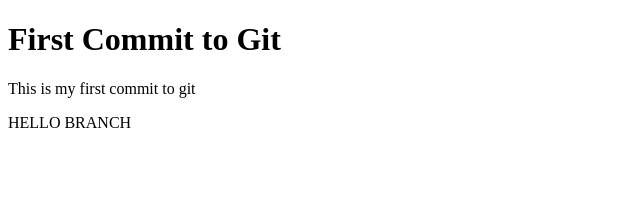
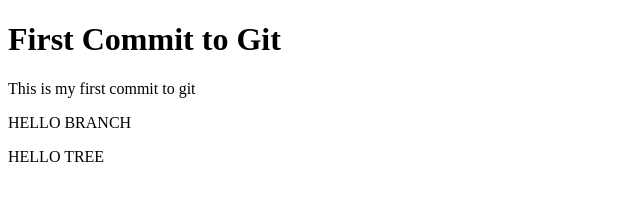
Before and after one commit to loopbutinfinite/gitpush, a plain HTML site: page index.html in a window 1280 px wide. Shown: the whole page, without its empty margins (0-640 px from the left). Drawn offline with Linux system fonts and the light colour scheme.

Commit message:
added p tag

```diff
--- a/index.html
+++ b/index.html
@@ -10,6 +10,7 @@
     <h1>First Commit to Git</h1>
     <p>This is my first commit to git</p>
     <P>HELLO BRANCH</P>
+    <p>HELLO TREE</p>
 
 </body>
 </html>
```
